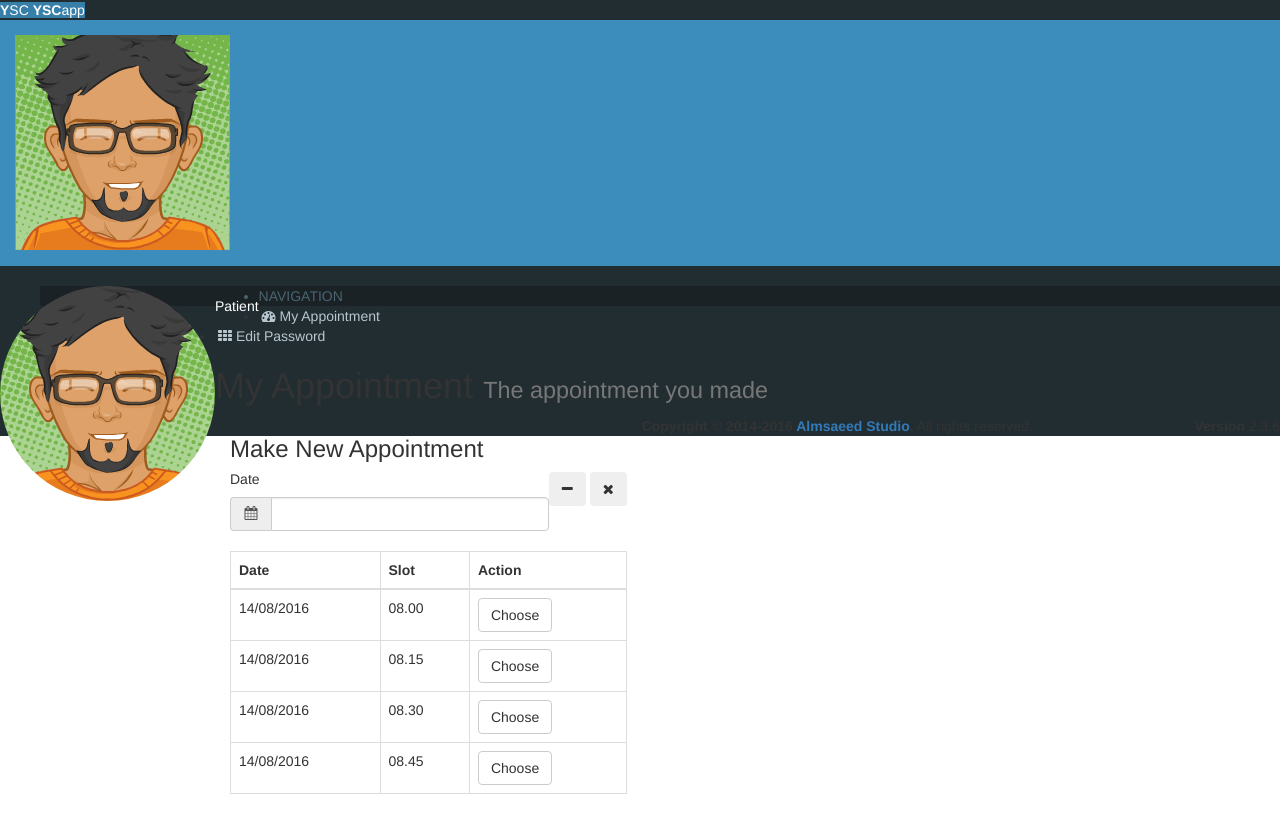
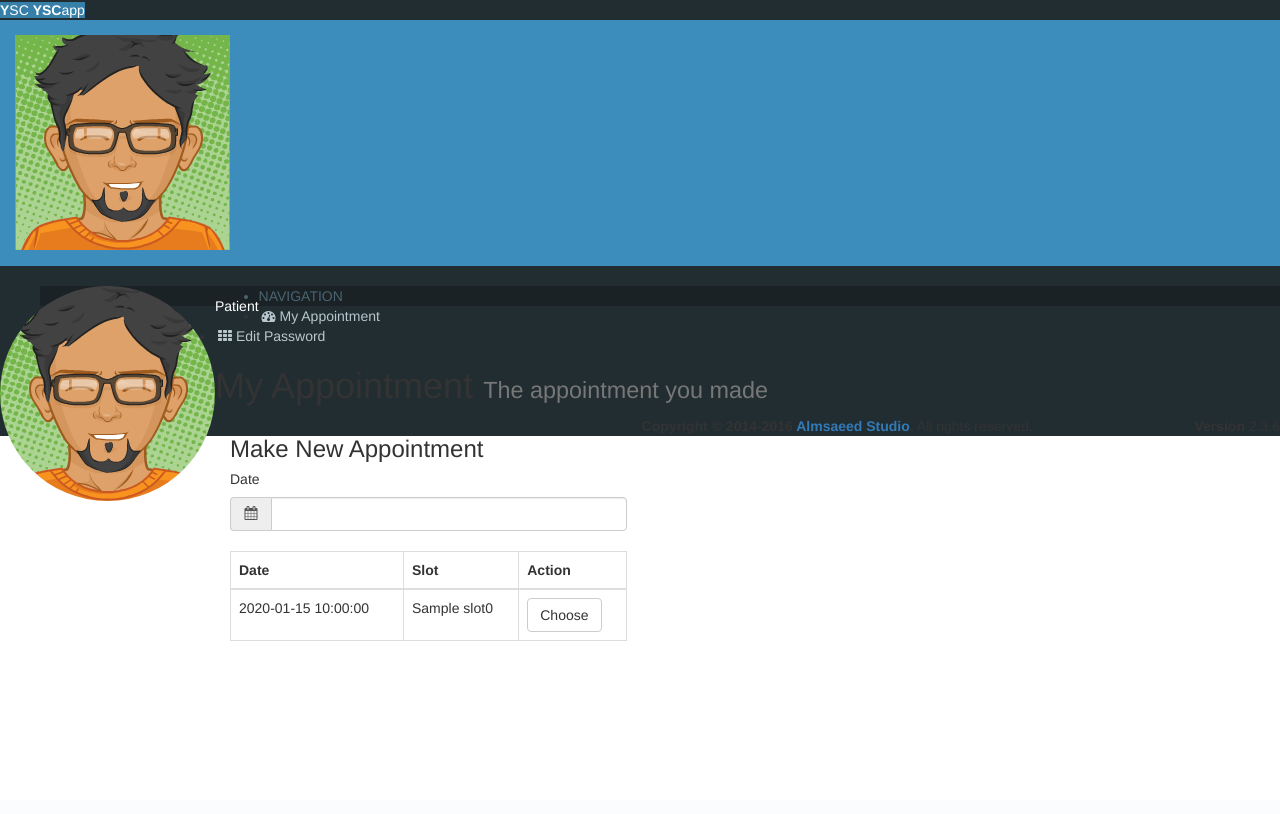
Before and after one commit to 1mhere/YSC, a CodeIgniter app: the page made by application/views/p_patient_app.php in a window 1280 px wide. After the commit the page ends 641 px from the top, so only its background shows below. Run offline with CodeIgniter, Linux system fonts and the light colour scheme; the template is opened without the code that fills it: most values are stand-ins (such as "Sample title", 1, 10 or a date in 2020); some libraries are stand-ins or nearby versions.

Commit message:
add patient features

```diff
--- a/application/views/p_patient_app.php
+++ b/application/views/p_patient_app.php
@@ -135,13 +135,6 @@
       <div class="box  col-md-4">
         <div class="box-header with-border">
           <h3 class="box-title">Make New Appointment</h3>
-
-          <div class="box-tools pull-right">
-            <button type="button" class="btn btn-box-tool" data-widget="collapse" data-toggle="tooltip" title="Collapse">
-              <i class="fa fa-minus"></i></button>
-            <button type="button" class="btn btn-box-tool" data-widget="Choose" data-toggle="tooltip" title="Choose">
-              <i class="fa fa-times"></i></button>
-          </div>
         </div>
           <div class="form-group">
             <h5>  Date</h5>
@@ -163,34 +156,17 @@
                 </tr>
                 </thead>
                 <tbody>
+                  <?php foreach ($data as $d) {
+                  ?>
                 <tr>
-                  <td>14/08/2016</td>
-                  <td>08.00</td>
+                  <td><?php echo $d['date']; ?></td>
+                  <td><?php echo $d['slot']; ?>0</td>
                   <td>
-                      <a href="<?php echo base_url()."index.php/patient" ?>" class="btn btn-default btn-flat">Choose</a>
+                      <a href="<?php echo base_url()."index.php/patient/Makeapp/".$d['id']; ?>" class="btn btn-default btn-flat">Choose</a>
                   </td>
                 </tr>
-                <tr>
-                  <td>14/08/2016</td>
-                  <td>08.15</td>
-                  <td>
-                      <a href="<?php echo base_url()."index.php/patient" ?>" class="btn btn-default btn-flat">Choose</a>
-                  </td>
-                </tr>
-                <tr>
-                  <td>14/08/2016</td>
-                  <td>08.30</td>
-                  <td>
-                      <a href="<?php echo base_url()."index.php/patient" ?>" class="btn btn-default btn-flat">Choose</a>
-                  </td>
-                </tr>
-                <tr>
-                  <td>14/08/2016</td>
-                  <td>08.45</td>
-                  <td>
-                      <a href="<?php echo base_url()."index.php/patient" ?>" class="btn btn-default btn-flat">Choose</a>
-                  </td>
-                </tr>
+                <?php
+                } ?>
                 </tbody>
               </table>
             </div>
```
Also changed, not shown: application/controllers/patient.php (+40 -6 lines), application/models/db_model.php (+10 -0 lines), application/views/p_patient.php (+9 -5 lines).
